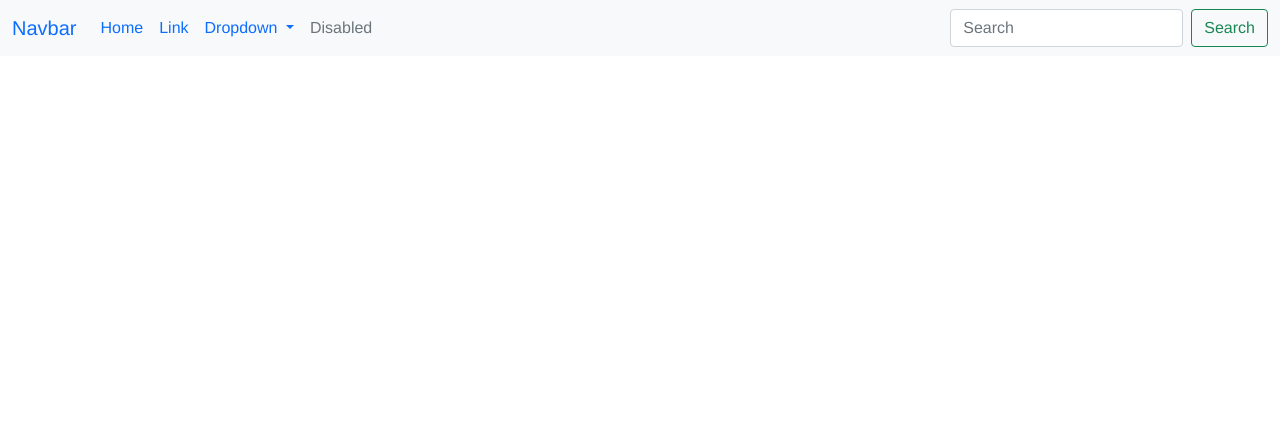
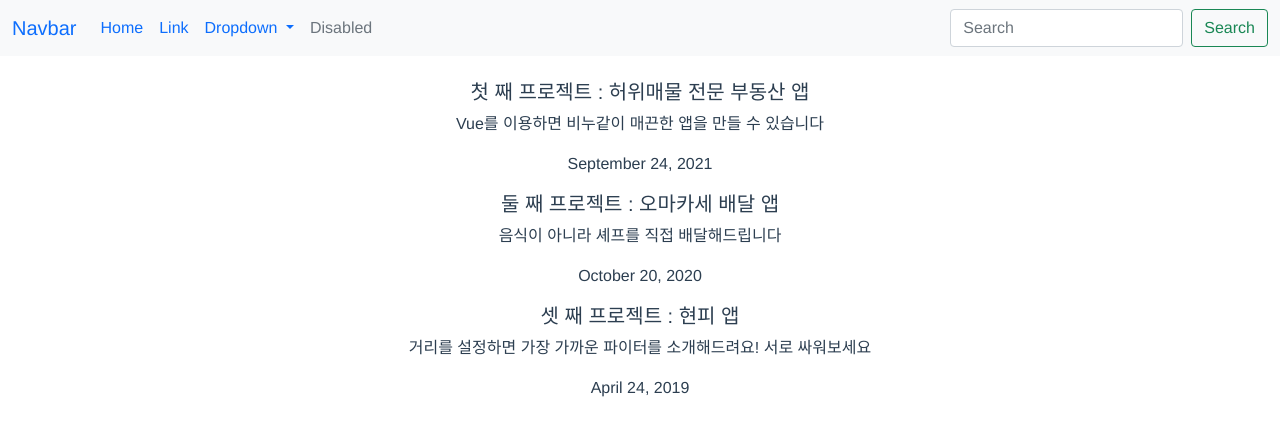
Before and after one commit to WonTaeJang/-, a Vue app in the folder Vue/blog/: page / in a window 1280 px wide. Shown: the top 436 px of the page. Built offline with nearby package versions, Linux system fonts and the light colour scheme.

Commit message:
data binding

```diff
--- a/Vue/blog/src/App.vue
+++ b/Vue/blog/src/App.vue
@@ -35,14 +35,26 @@
     </div>
   </div>
 </nav>
+
+<div class='container mt-4'>
+  <List v-bind:블로그글="블로그글"/>
+</div>
 </template>
 
 <script>
 
+import List from './components/List.vue'
+import blogData from './assets/blog.js'
+
 export default {
   name: 'App',
+  data(){
+    return {
+      블로그글 : blogData
+    }
+  },
   components: {
-
+    List : List,
   }
 }
 </script>
--- /dev/null
+++ b/Vue/blog/src/assets/blog.js
@@ -0,0 +1,18 @@
+export default [
+    {
+      title : '첫 째 프로젝트 : 허위매물 전문 부동산 앱',
+      content : 'Vue를 이용하면 비누같이 매끈한 앱을 만들 수 있습니다',
+      date : 'September 24, 2021',
+      number : 0
+    },{
+      title : '둘 째 프로젝트 : 오마카세 배달 앱',
+      content : '음식이 아니라 셰프를 직접 배달해드립니다',
+      date : 'October 20, 2020',
+      number : 1
+    },{
+      title : '셋 째 프로젝트 : 현피 앱',
+      content : '거리를 설정하면 가장 가까운 파이터를 소개해드려요! 서로 싸워보세요',
+      date : 'April 24, 2019',
+      number : 2
+    }
+  ]
--- /dev/null
+++ b/Vue/blog/src/components/List.vue
@@ -0,0 +1,22 @@
+<template>
+    <div v-for="(글,i) in 블로그글" :key="i">
+        <h5>{{글.title}}</h5>
+        <p>{{글.content}}</p>
+        <p>{{글.date}}</p>
+    </div>
+
+</template>
+
+<script>
+export default {
+    //eslint-disable-next-line
+    name : 'List',
+    props : {
+        블로그글 : Object
+    }
+}
+</script>
+
+<style>
+
+</style>
```
